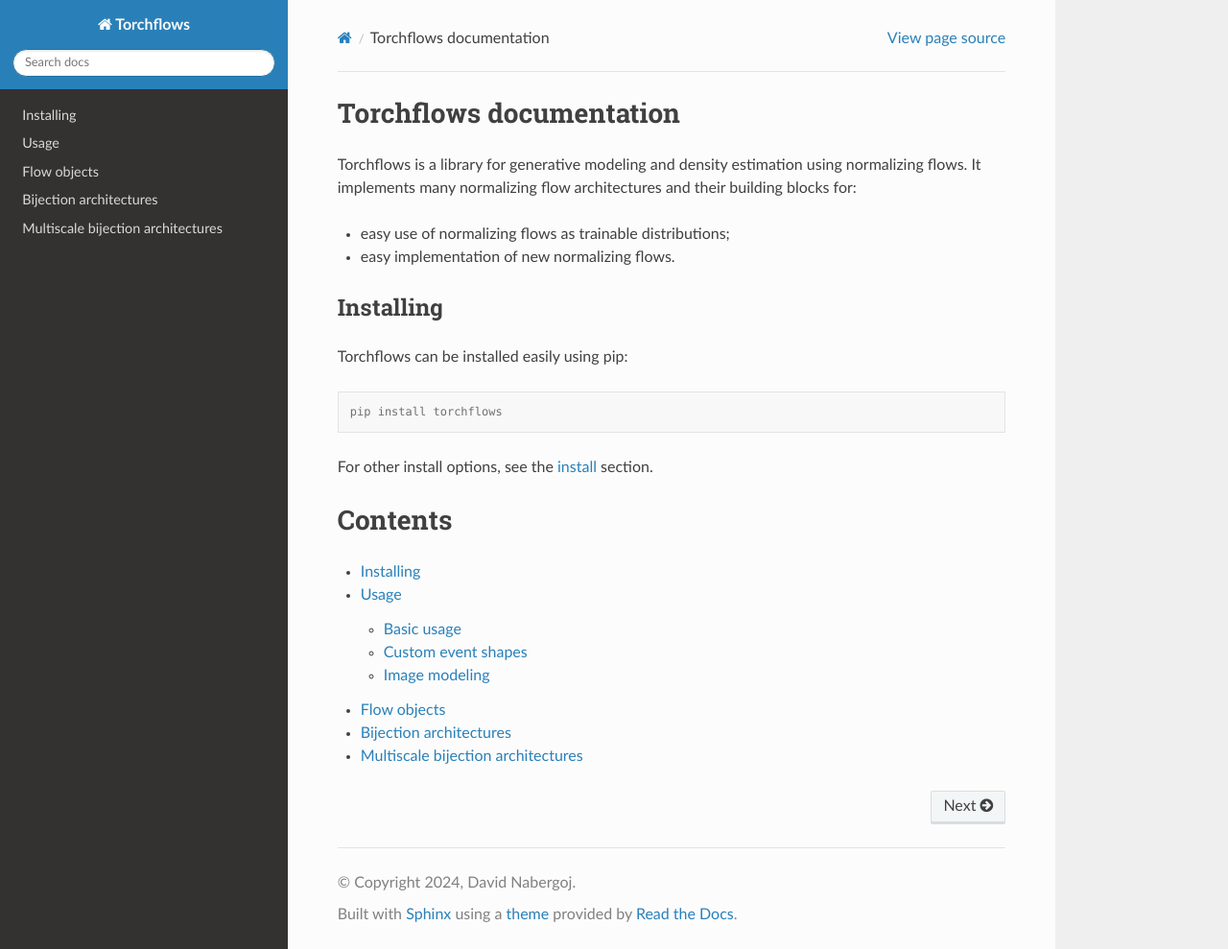
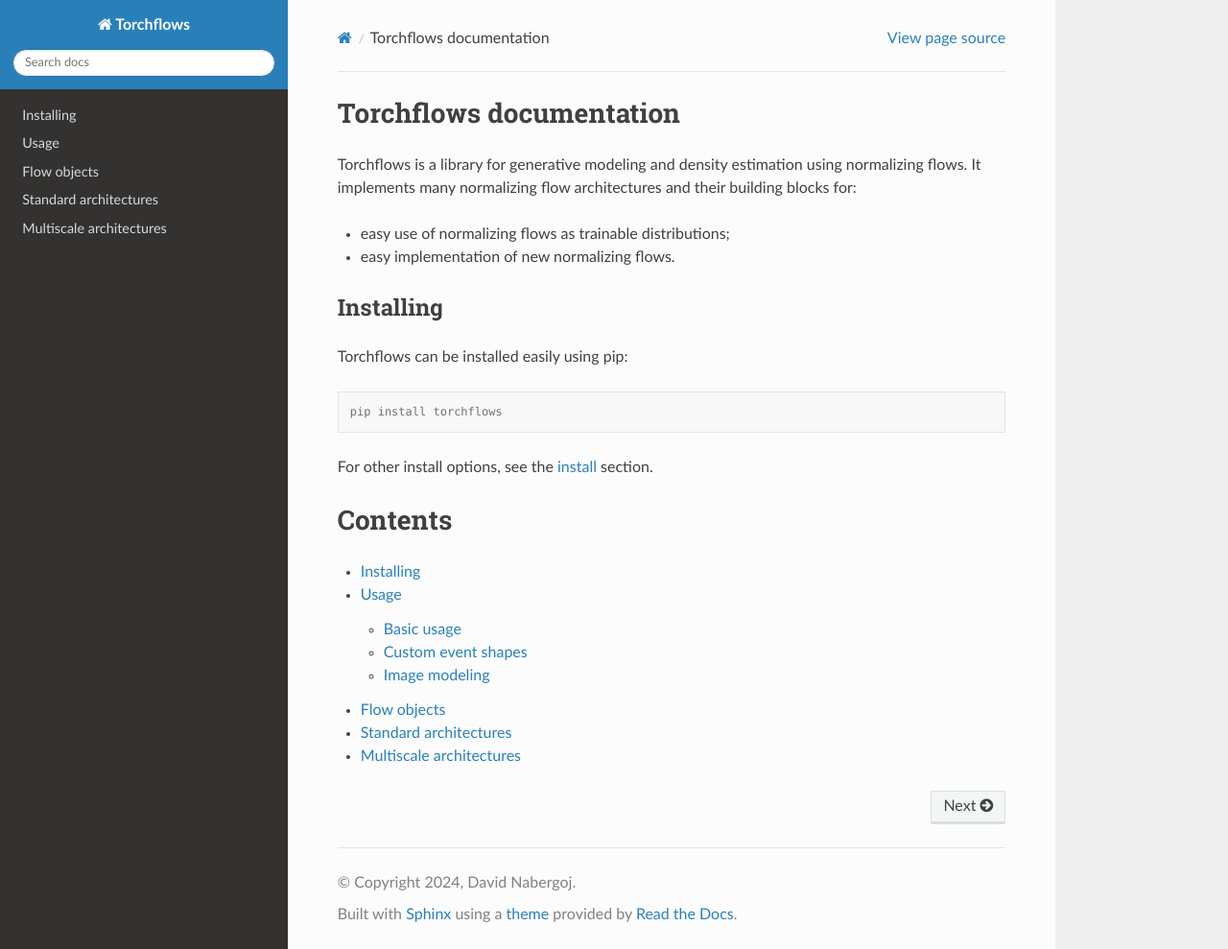
Before and after one commit to davidnabergoj/torchflows, a Sphinx documentation site: the page built from docs/source/index.rst, in a window 1280 px wide and 989 px high. Shown: the whole window at 96% size. Built offline with Sphinx 7.4.7 and the Read the Docs theme 2.0.0, drawn with Linux system fonts in a browser that asks for light colours.

Commit message:
Rename headers

```diff
--- a/docs/source/architectures.rst
+++ b/docs/source/architectures.rst
@@ -1,4 +1,4 @@
-Bijection architectures
+Standard architectures
 ============================
 We lists notable implemented bijection architectures.
 These all inherit from the Bijection class.
--- a/docs/source/multiscale_architectures.rst
+++ b/docs/source/multiscale_architectures.rst
@@ -1,4 +1,4 @@
-Multiscale bijection architectures
+Multiscale architectures
 ========================================================
 
 .. _multiscale_architectures:
```
